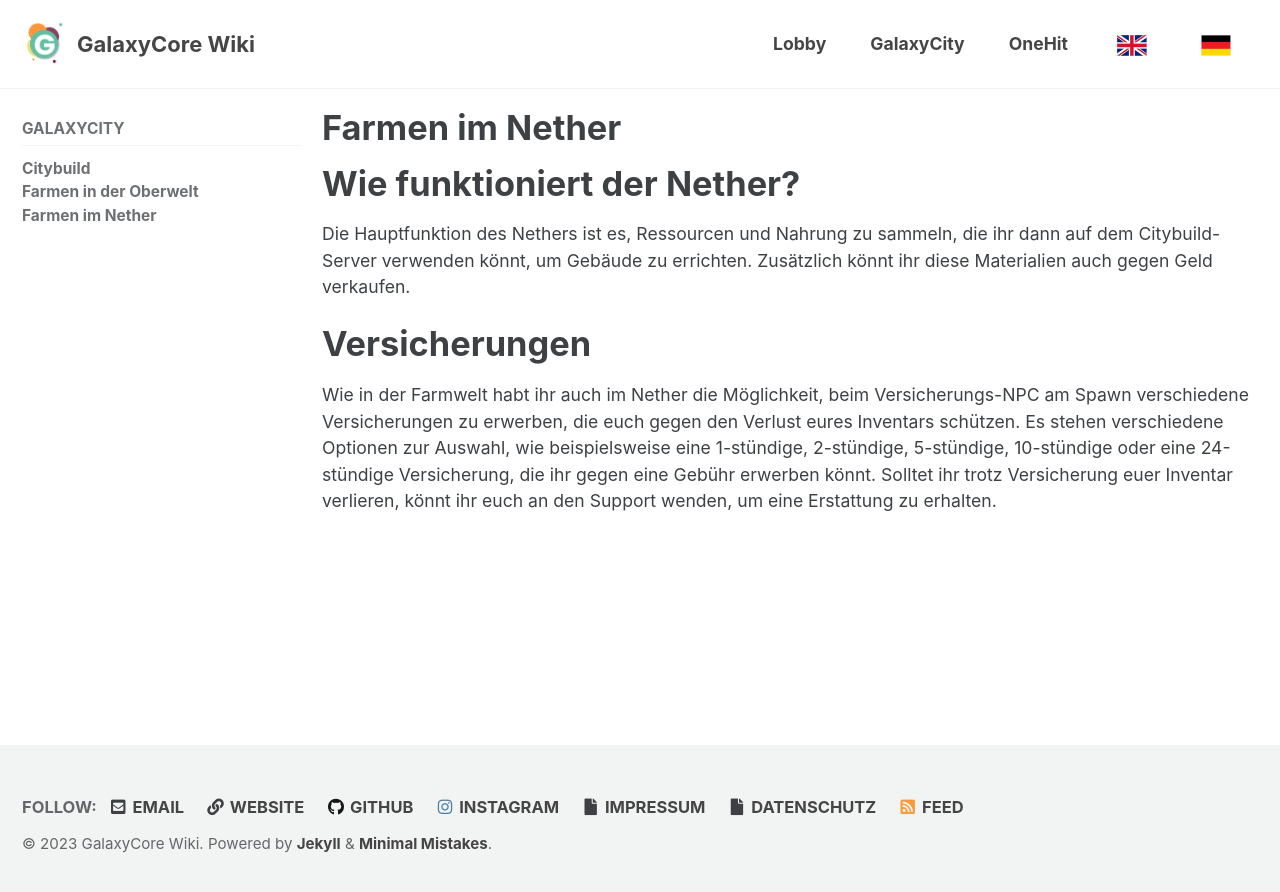
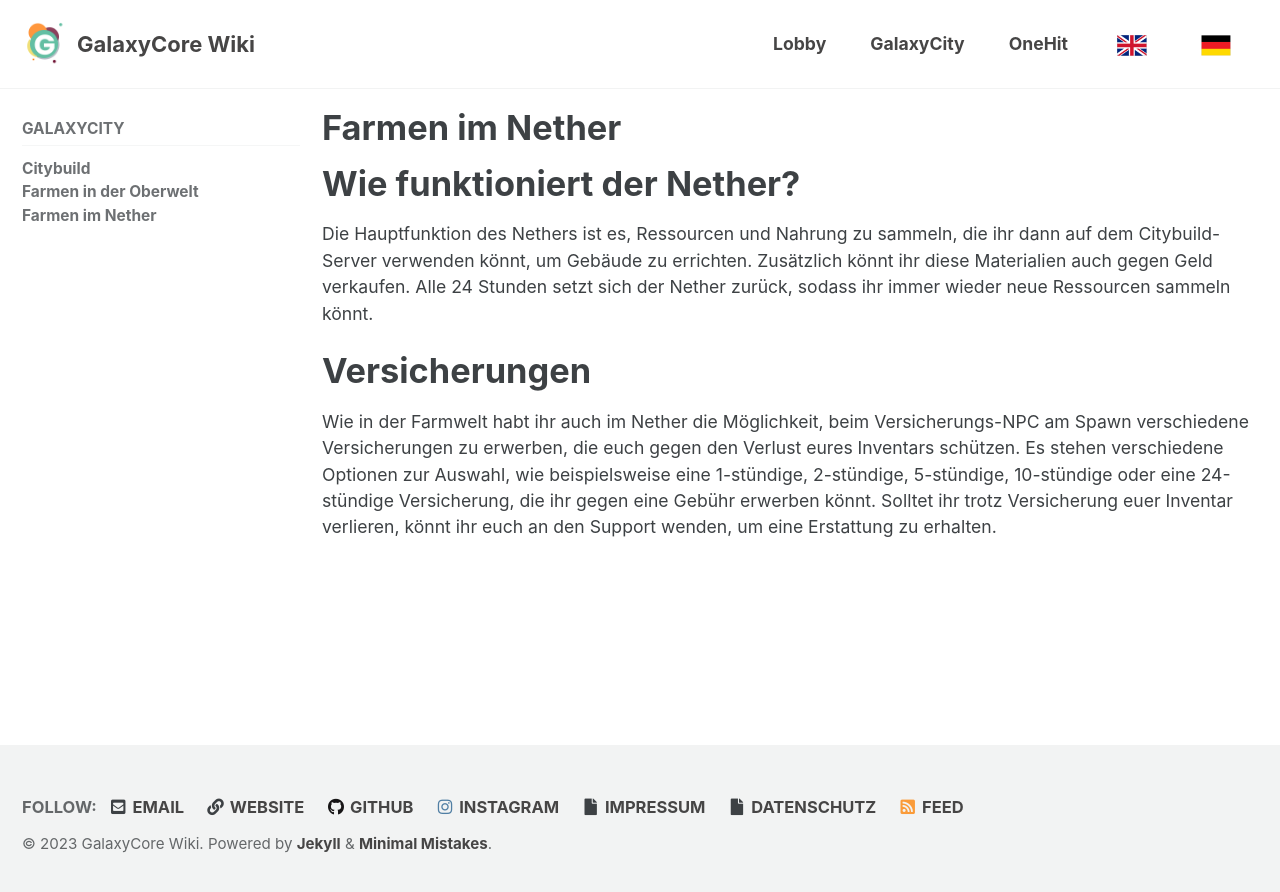
Before and after one commit to GalaxyCore-net/docs.galaxycore.net, a Jekyll site: the page built from de/citybuild/nether.md, in a window 1280 px wide. Shown: the top 892 px of the page. Built offline with Jekyll 4.4.1, drawn with Linux system fonts in a browser that asks for light colours; cached includes are drawn as plain includes.

Commit message:
fix: Schallplatte

```diff
--- a/de/citybuild/nether.md
+++ b/de/citybuild/nether.md
@@ -10,6 +10,7 @@ sidebar:
 
 # Wie funktioniert der Nether?
 Die Hauptfunktion des Nethers ist es, Ressourcen und Nahrung zu sammeln, die ihr dann auf dem Citybuild-Server verwenden könnt, um Gebäude zu errichten. Zusätzlich könnt ihr diese Materialien auch gegen Geld verkaufen.
+Alle 24 Stunden setzt sich der Nether zurück, sodass ihr immer wieder neue Ressourcen sammeln könnt.
 
 
 
```
Also changed, not shown: de/citybuild/farmwelt.md (+1 -1 lines), de/lobby/index.md (+1 -3 lines), en/citybuild/farmwelt.md (+1 -0 lines), en/citybuild/nether.md (+1 -2 lines), en/lobby/index.md (+1 -3 lines).
